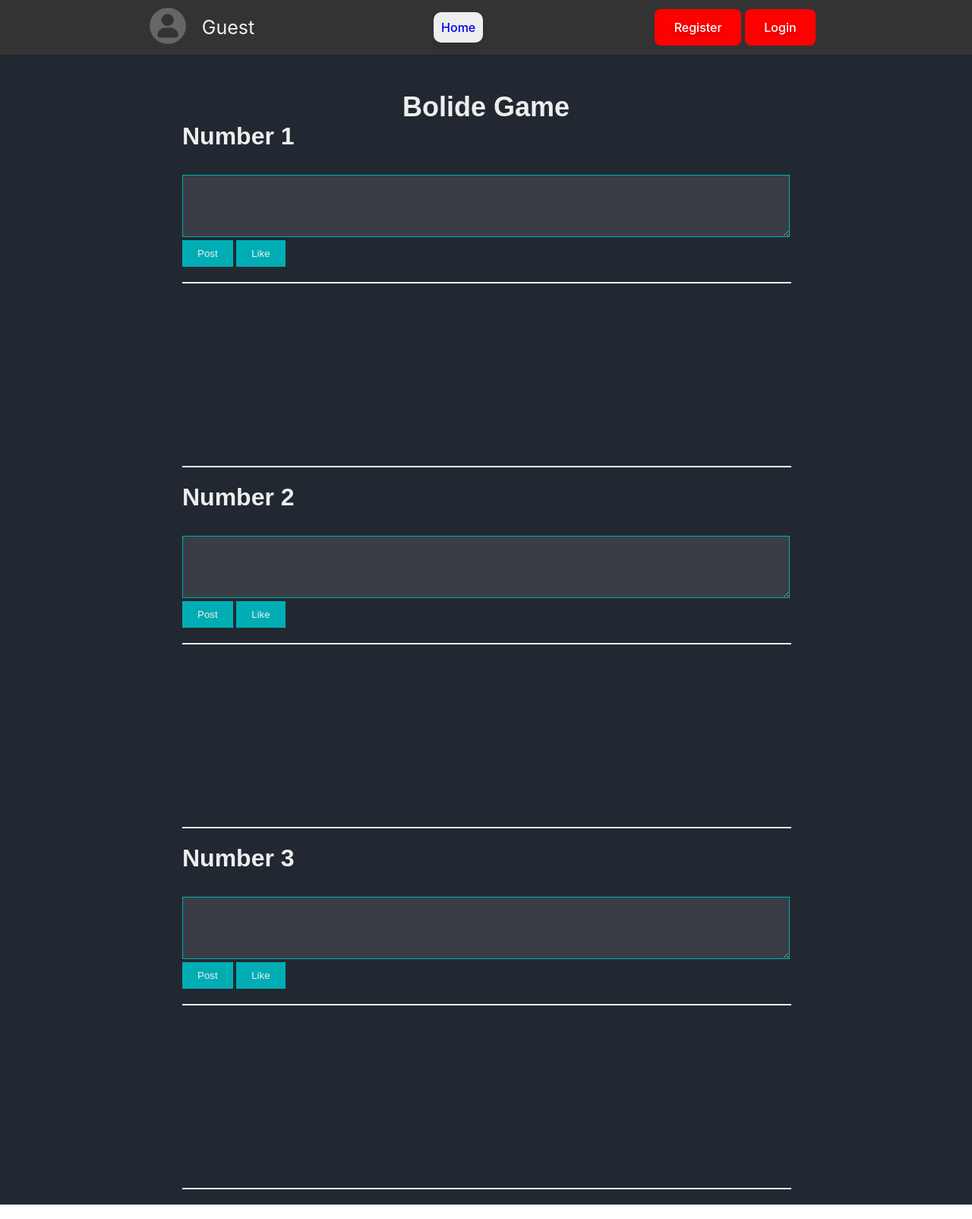
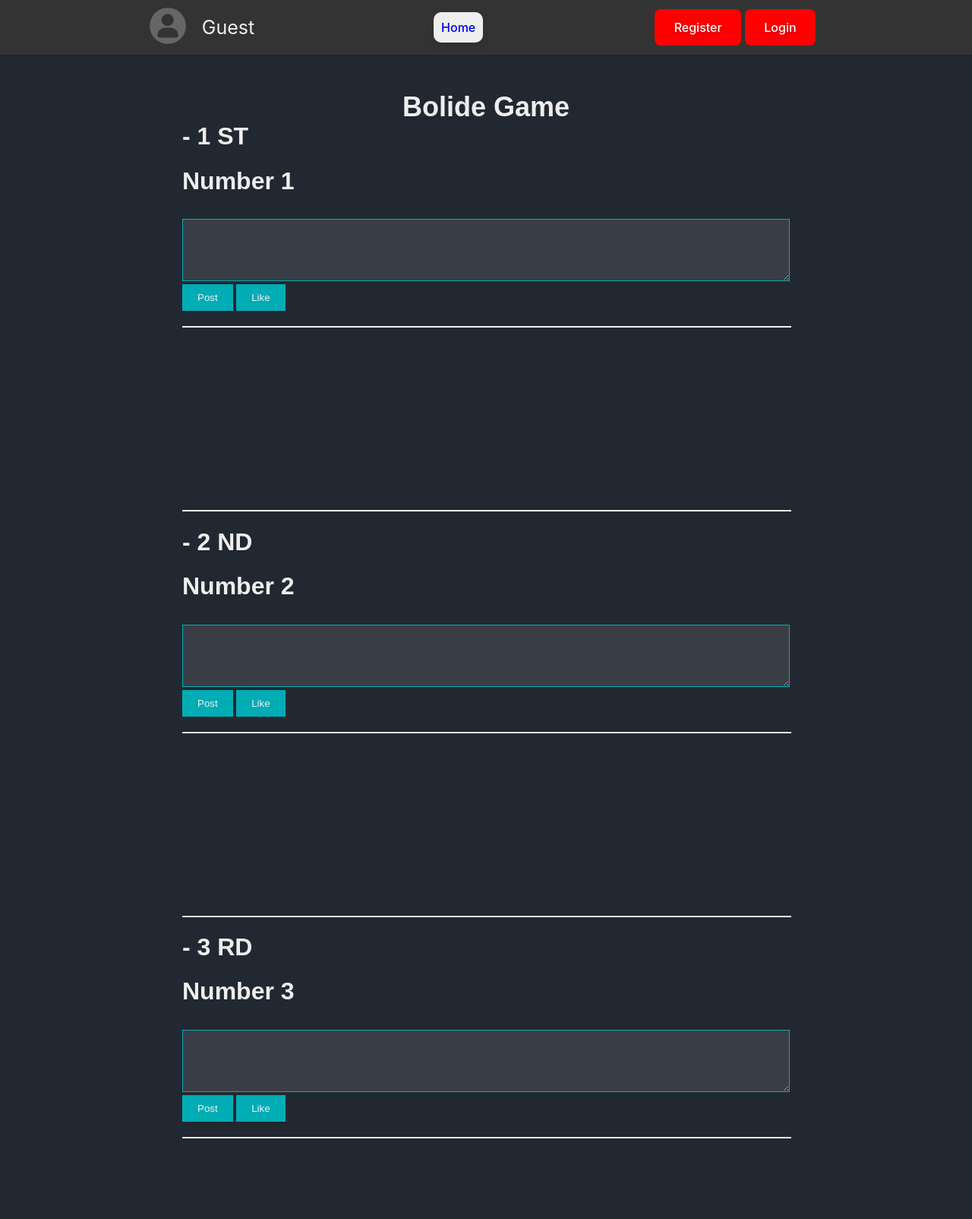
Before and after one commit to satchapum/Project_WebProgramming, a website: page public/car_game_leaderboard.html in a window 1280 px wide. Shown: the top 1604 px of the page at 76% size. Drawn offline with nearby package versions, Linux system fonts and the light colour scheme; no server answers.

Commit message:
UPDATE : ทำให้สวย

```diff
--- a/public/car_game_leaderboard.html
+++ b/public/car_game_leaderboard.html
@@ -49,6 +49,7 @@
 
         <div class="container">
             <div id="leader_Board_1">
+                <h1>- 1 ST</h1>
                 <div id="cargameleaderboard_1">
                     <h1>Number 1</h1>
                 </div>
@@ -63,6 +64,7 @@
             </div>
             <hr>
             <div id="leader_Board_2">
+                <h1>- 2 ND</h1>
                 <div id="cargameleaderboard_2">
                     <h1>Number 2</h1>
                 </div>
@@ -77,6 +79,7 @@
             </div>
             <hr>
             <div id="leader_Board_3">
+                <h1>- 3 RD</h1>
                 <div id="cargameleaderboard_3">
                     <h1>Number 3</h1>
                 </div>
```
Also changed, not shown: public/Snake_Leader_Board.html (+3 -0 lines), public/flappy_bird_game_leaderboard.html (+3 -0 lines).
